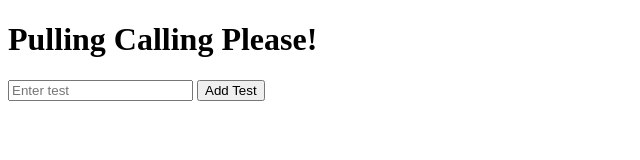
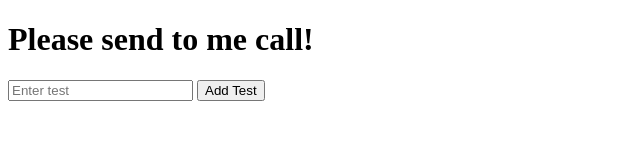
Before and after one commit to Delcastin/GitInitTest1, a plain HTML site: page index.html in a window 1280 px wide. Shown: the whole page, without its empty margins (0-640 px from the left). Drawn offline with Linux system fonts and the light colour scheme.

Commit message:
그래도 메인으로 진행하시죠.

```diff
--- a/index.html
+++ b/index.html
@@ -4,10 +4,10 @@
     <meta charset="UTF-8">
     <meta http-equiv="X-UA-Compatible" content="IE=edge">
     <meta name="viewport" content="width=device-width, initial-scale=1.0">
-    <title>나는 다른 사람이야</title>
+    <title>Main은 그래도 진행된다!</title>
 </head>
 <body>
-    <h1>Pulling Calling Please!</h1>
+    <h1>Please send to me call!</h1>
     <form action="/add" method="POST">
         <input type="text" name="test" placeholder="Enter test">
         <button type="submit">Add Test</button>
```
